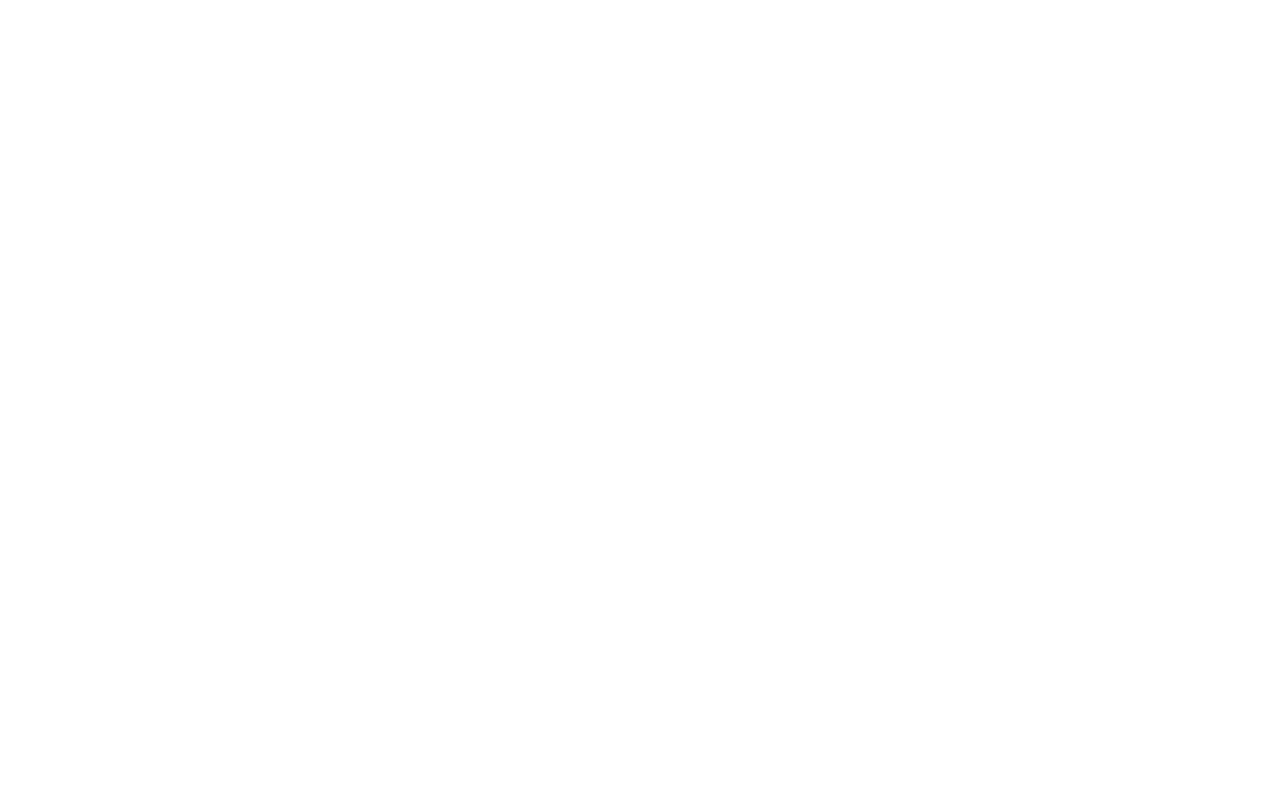
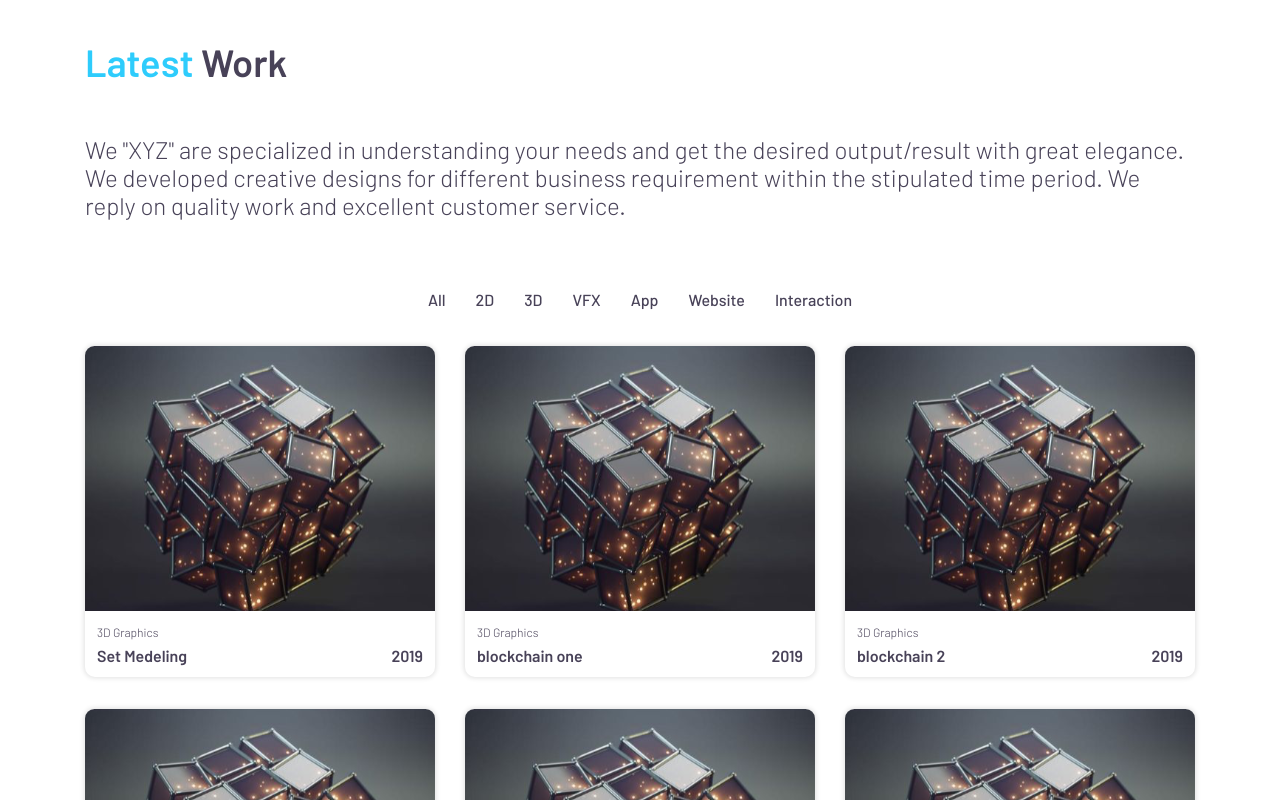
Before and after one commit to Mano-KKD89/svi, a React (Create React App) app: page /home in a window 1280 px wide. Shown: the part 2960-3760 px from the top of the page. Before the commit the page ends 2961 px from the top, so only its background shows below. Built offline with nearby package versions, Linux system fonts and the light colour scheme.

Commit message:
Home page Graphics

```diff
--- a/src/home/Home.js
+++ b/src/home/Home.js
@@ -4,6 +4,7 @@
 import LandingIllustration from "../images/Landing-page- illustration.svg";
 import Landing2DGraphics from "../images/Landing-2D-Graphics.svg";
 import LandingIllustration2 from "../images/Landing-illustration-2.svg";
+import LatestWork from "../images/Latest-work.svg";
 import { Container, Row, Col, Button, Link } from "react-bootstrap";
 import "./home.scss";
 import banner from "../images/about-us.svg";
@@ -13,8 +14,197 @@
 
   constructor() {
     super();
+    this.state = {
+      profile: [
+        {
+          name: "Set Medeling",
+          title: "3D Graphics",
+          url: LatestWork,
+          type: "2D",
+          year:"2019"
+        },
+        {
+          name: "blockchain one",
+          title: "3D Graphics",
+          url: LatestWork,
+          type: "2D",
+          year:"2019"
+        },
+        {
+          name: "blockchain 2",
+          title: "3D Graphics",
+          url: LatestWork,
+          type: "2D",
+          year:"2019"
+        },
+        {
+          name: "ICO",
+          title: "3D Graphics",
+          url: LatestWork,
+          type: "3D",
+          year:"2019"
+        },
+        {
+          name: "ICO 1",
+          title: "3D Graphics",
+          url: LatestWork,
+          type: "3D",
+          year:"2019"
+        },
+        {
+          name: "act",
+          title: "3D Graphics",
+          url: LatestWork,
+          type: "VFX",
+          year:"2019"
+        },
+        {
+          name: "act",
+          title: "3D Graphics",
+          url: LatestWork,
+          type: "VFX",
+          year:"2019",
+        },
+        {
+          name: "act",
+          title: "3D Graphics",
+          url: LatestWork,
+          type: "App",
+          year:"2019"
+        },
+        {
+          name: "act",
+          title: "3D Graphics",
+          url: LatestWork,
+          type: "App",
+          year:"2019"
+        },
+        {
+          name: "act",
+          title: "3D Graphics",
+          url: LatestWork,
+          type: "Website",
+          year:"2019"
+        },
+        {
+          name: "act",
+          title: "3D Graphics",
+          url: LatestWork,
+          type: "Website",
+          year:"2019"
+        },
+        {
+          name: "act",
+          title: "3D Graphics",
+          url: LatestWork,
+          type: "Interaction",
+          year:"2019"
+        }
+      ],
+      newData: [
+        {
+          name: "Set Medeling",
+          title: "3D Graphics",
+          url: LatestWork,
+          type: "2D",
+          year:"2019"
+        },
+        {
+          name: "blockchain one",
+          title: "3D Graphics",
+          url: LatestWork,
+          type: "2D",
+          year:"2019"
+        },
+        {
+          name: "blockchain 2",
+          title: "3D Graphics",
+          url: LatestWork,
+          type: "2D",
+          year:"2019"
+        },
+        {
+          name: "ICO",
+          title: "3D Graphics",
+          url: LatestWork,
+          type: "3D",
+          year:"2019"
+        },
+        {
+          name: "ICO 1",
+          title: "3D Graphics",
+          url: LatestWork,
+          type: "3D",
+          year:"2019"
+        },
+        {
+          name: "act",
+          title: "3D Graphics",
+          url: LatestWork,
+          type: "VFX",
+          year:"2019"
+        },
+        {
+          name: "act",
+          title: "3D Graphics",
+          url: LatestWork,
+          type: "VFX",
+          year:"2019"
+        },
+        {
+          name: "act",
+          title: "3D Graphics",
+          url: LatestWork,
+          type: "App",
+          year:"2019"
+        },
+        {
+          name: "act",
+          title: "3D Graphics",
+          url: LatestWork,
+          type: "App",
+          year:"2019"
+        },
+        {
+          name: "act",
+          title: "3D Graphics",
+          url: LatestWork,
+          type: "Website",
+          year:"2019"
+        },
+        {
+          name: "act",
+          title: "3D Graphics",
+          url: LatestWork,
+          type: "Website",
+          year:"2019"
+        },
+        {
+          name: "act",
+          title: "3D Graphics",
+          url: LatestWork,
+          type: "Interaction",
+          year:"2019"
+        }
+      ]
+    };
+    this.onChoose = this.onChoose.bind(this);
   }
-
+  onChoose = type => {
+    console.log(type, "type");
+    if (type === "ALL") {
+      this.setState({
+        newData: this.state.profile
+      });
+    } else {
+      const kk = this.state.profile.filter(d => {
+        return d.type == type;
+      });
+      this.setState({
+        newData: kk
+      });
+    }
+  };
   render() {
 
     return (
@@ -109,7 +299,7 @@
                 <Row>
                   <Col xs={6} className="d-flex align-items-center pl-0">
                     <div className="">
-                      <h1>Get ready for real time services</h1>
+                      <h2>Get ready for real time services</h2>
                       <p>Perfect place for your perfect business.</p>
                       <a href="">Quote Now</a>
                     </div>
@@ -129,12 +319,85 @@
             <Container>
               <Col xs={12}>
                 <Row>
-                  <Col xs={12} className="text-center title-sec">
-                    <h2>Latest<span>Work</span></h2>
+                  <Col xs={12} className=" title-sec p-0">
+                    <h2>Latest <span>Work</span></h2>
                     <p>We "XYZ" are specialized in understanding your needs and get the desired output/result
                       with great elegance. We developed creative designs for different business requirement within the
-                      stipulated time per
+                      stipulated time period. We reply on quality work and excellent customer service.
                     </p>
+                  </Col>
+                  <Col xs={12} className="span-tap ">
+                    <span
+                      onClick={() => {
+                        return this.onChoose("ALL");
+                      }}
+                    >
+                      All
+              </span>
+                    <span
+                      variant="outline-success"
+                      onClick={() => {
+                        return this.onChoose("2D");
+                      }}
+                    >
+                      2D
+              </span>
+                    <span
+                      variant="outline-success"
+                      onClick={() => {
+                        return this.onChoose("3D");
+                      }}
+                    >
+                      3D
+              </span>
+                    <span
+                      variant="outline-success"
+                      onClick={() => {
+                        return this.onChoose("VFX");
+                      }}
+                    >
+                      VFX
+              </span>
+                    <span
+                      variant="outline-success"
+                      onClick={() => {
+                        return this.onChoose("App");
+                      }}
+                    >
+                      App
+              </span>
+                    <span
+                      variant="outline-success"
+                      onClick={() => {
+                        return this.onChoose("Website");
+                      }}
+                    >
+                      Website
+              </span>
+                    <span
+                      variant="outline-success"
+                      onClick={() => {
+                        return this.onChoose("Interaction");
+
+                      }}
+                    >
+                      Interaction
+              </span>
+                  </Col>
+                  <Col xs={12} className="p-0 mt-3">
+                    <Row>
+                      {this.state.newData.map(d => {
+                        return <Col xs={4} >
+                          <div className="works-div mt-3 mb-3">
+                            <figure className="works-img"><img src={d.url} /></figure>
+                            <div className="works-info">
+                              <p>{d.title}</p>
+                              <h4>{d.name}<span className="float-right">{d.year}</span></h4>
+                            </div>
+                          </div>
+                        </Col>;
+                      })}
+                    </Row>
                   </Col>
                 </Row>
               </Col>
--- a/src/home/home.scss
+++ b/src/home/home.scss
@@ -124,7 +124,7 @@
 
 .sevice-sec{
     background: #0c1047;
-    h1{
+    h2{
         color: #fff;
         font-family: "Barlow-SemiBold";
         font-size: 44px;
@@ -153,3 +153,64 @@
     }
 
 }
+
+.latest-work-sec{
+    .title-sec{
+        margin-top: 150px;
+        margin-bottom: 50px;
+        h2{
+            color: $theme1;
+            font-family: "Barlow-SemiBold";
+            font-size: 38px;
+            span{
+                color: $theme2;
+            }
+        }
+        p{
+            font-size: 24px;
+            color: $theme2;
+            font-family: "Barlow-Light";
+            line-height: 28px;
+            margin-top: 50px;
+        }
+    }
+    .span-tap{
+        width: 100%;
+        float: left;
+        text-align: center;
+        span{
+            display: inline-block;
+            padding: 2px 15px;
+            color: $theme2;
+            font-family: "Barlow-Medium";
+        }
+    }
+    .works-div{
+        border-radius: 10px;
+        box-shadow: 0px 0px 5px 1px rgba(0, 0, 0, 0.12);
+        .works-img{
+            height: 265px;
+            overflow: hidden;
+            margin-bottom: 0;
+            img{
+                width: 100%;
+            }
+        }
+        .works-info{
+            padding: 12px;
+            p{
+                font-size: 12px;
+                color: $theme2;
+                font-family: "Barlow-Light";
+                margin-bottom: 5px;
+            }
+            h4{
+                font-size: 16px;
+                color: $theme2;
+                font-family: "Barlow-SemiBold";
+                margin-bottom: 0px;
+            }
+        }
+
+    }
+}
```
Also changed, not shown: src/images/Latest-work.svg (added).
